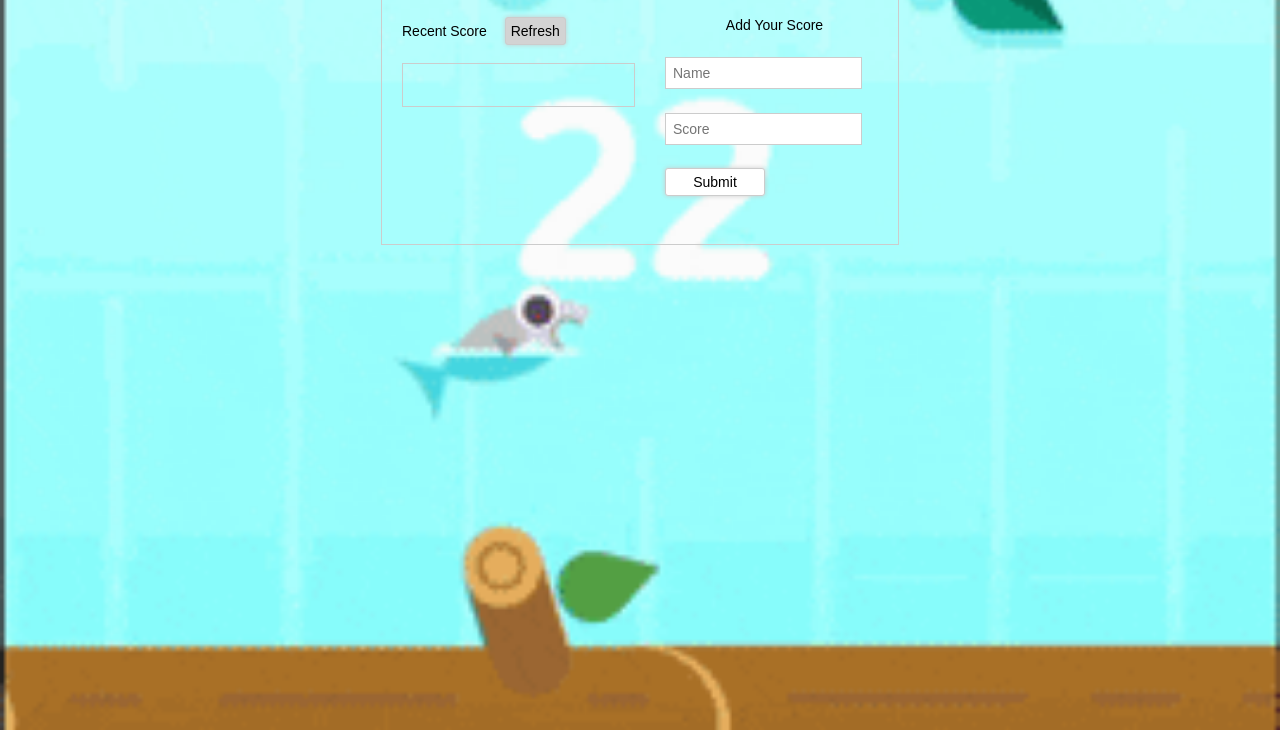
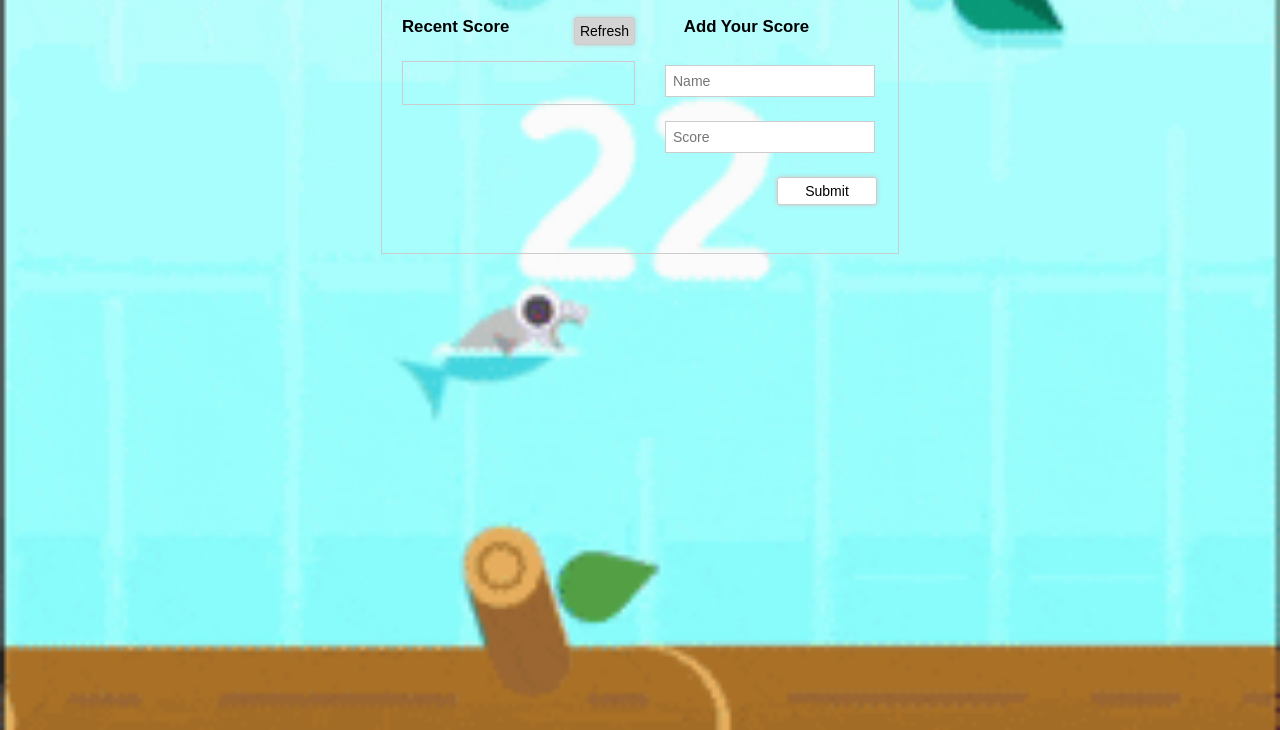
Before and after one commit to mohashyne/leaderboard, a website built with webpack: page src/index.html in a window 1280 px wide. Shown: the part 70-800 px from the top of the page. Built offline with nearby package versions, Linux system fonts and the light colour scheme; no server answers.

Commit message:
Update styling

```diff
--- a/src/index.html
+++ b/src/index.html
@@ -15,14 +15,14 @@
     <main>
         <div class="leaderboard grid">
             <div>
-                <label class="recent-score">Recent Score</label>
+                <label class="recent-score"><h2>Recent Score </h2></label>
                 <input type="button" name="refresh" id="refresh-btn" value="Refresh">
                 <div class="all-score">
                     <ul class="score-container"></ul>
                 </div>
             </div>
             <div class="add-score">
-                <label class="add">Add Your Score</label>
+                <h2 class="add">Add Your Score</h2>
                 <form id="inputsScore" method="post" action="/">
                     <input type="text" class="inputName" name="score-value" id="name" placeholder="Name">
                     <input type="text" class="inputScore" name="score-value" id="score" placeholder="Score">
--- a/src/styles/main.scss
+++ b/src/styles/main.scss
@@ -34,6 +34,11 @@ h1 {
   margin-left: -17rem;
 }
 
+h2 {
+  font-size: 1.2rem;
+  text-align: center;
+}
+
 .leaderboard {
   width: 100%;
   border-collapse: collapse;
@@ -55,6 +60,7 @@ h1 {
   flex-direction: column;
   align-items: center;
   margin-bottom: 2rem;
+  gap: 2rem;
 }
 
 #refresh-btn {
@@ -64,6 +70,11 @@ h1 {
   cursor: pointer;
   border-radius: 3px;
   box-shadow: 0 0 5px #ccc;
+  float: right;
+}
+
+.add {
+  margin-right: 5rem;
 }
 
 label {
@@ -96,6 +107,7 @@ input[type="text"] {
   margin-bottom: 1.7rem;
   padding: 0.5rem;
   border: 1px solid #ccc;
+  width: 15rem;
 }
 
 #submit-btn {
@@ -106,4 +118,5 @@ input[type="text"] {
   cursor: pointer;
   border-radius: 3px;
   box-shadow: 0 0 5px #ccc;
+  margin-left: 8rem;
 }
```
Also changed, not shown: dist/bundle07220650f08440a639ac.js, dist/index.html, 2 other files.
